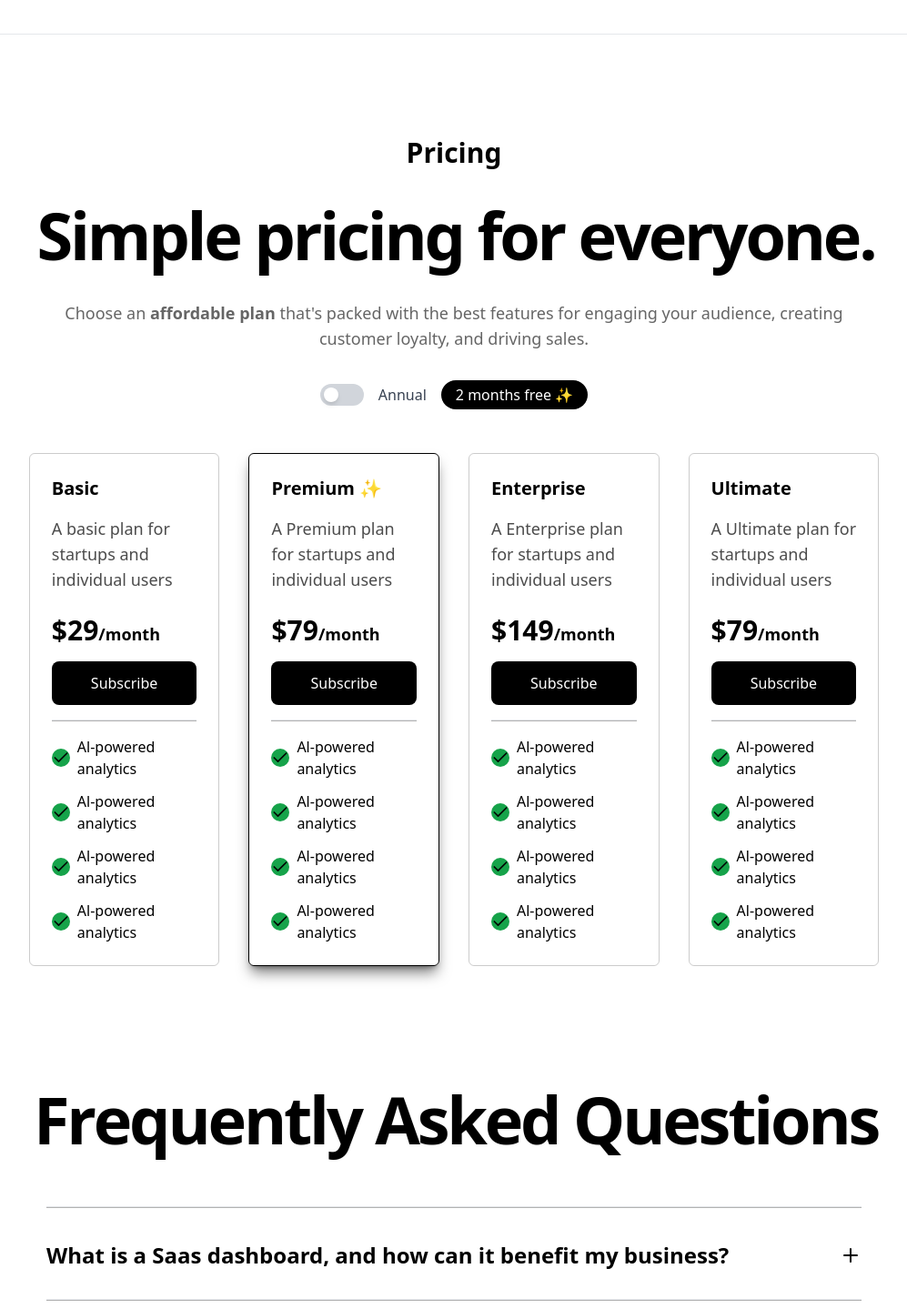
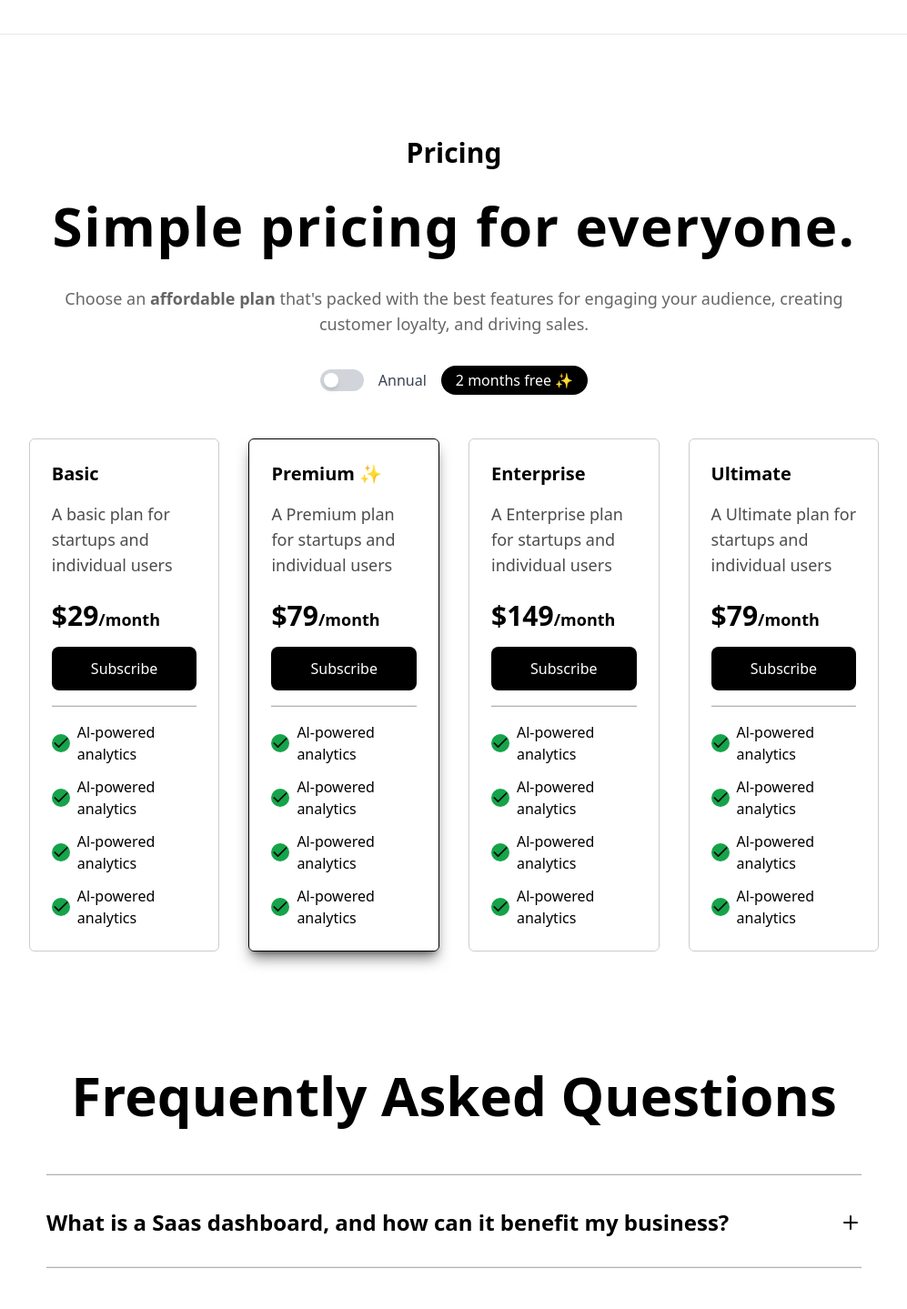
Before and after one commit to Parthakashyap/GITCS-LP, a React (Vite) app: page /hr in a window 1280 px wide. Shown: the part 7475-8914 px from the top of the page at 91% size, without its empty margins (141-1138 px from the left). Built offline with nearby package versions, Linux system fonts and the light colour scheme.

Commit message:
add : removed faq animation

```diff
--- a/src/components/sections/FaqSection.tsx
+++ b/src/components/sections/FaqSection.tsx
@@ -1,6 +1,6 @@
 import { Plus, Minus } from "lucide-react";
 import React, { useState } from "react";
-import GradualSpacing from "../magicui/gradual-spacing";
+
 
 const FaqSection: React.FC = () => {
   const [expandedIndex, setExpandedIndex] = useState<number | null>(null);
@@ -43,11 +43,7 @@ const FaqSection: React.FC = () => {
   return (
     <div className="mb-24">
       <div className="flex flex-col items-center mt-20">
-        <GradualSpacing
-          text="Frequently Asked Questions"
-          className="hidden md:block font-display text-center text-4xl font-bold tracking-[-0.1em]  text-black dark:text-white md:text-7xl md:leading-[5rem]"
-        />
-        <h1 className=" text-3xl md:hidden md:text-5xl font-bold">
+        <h1 className=" text-3xl md:text-6xl font-bold">
           Frequently Asked Questions
         </h1>
       </div>
--- a/src/components/sections/PricingSection.tsx
+++ b/src/components/sections/PricingSection.tsx
@@ -1,6 +1,6 @@
 import { Check } from "lucide-react";
 import React, { useState } from "react";
-import GradualSpacing from "../magicui/gradual-spacing";
+
 
 const PricingSection: React.FC = () => {
   const prices = {
@@ -23,11 +23,7 @@ const PricingSection: React.FC = () => {
   return (
     <div className="flex flex-col w-full p-4 md:p-0 md:gap-8 gap-4 items-center text-center justify-center">
       <h1 className=" md:text-3xl text-lg font-bold">Pricing</h1>
-      <GradualSpacing
-        text="Simple pricing for everyone."
-        className="hidden md:block font-display text-center text-4xl font-bold tracking-[-0.1em]  text-black dark:text-white md:text-7xl md:leading-[5rem]"
-      />
-      <h1 className=" md:text-6xl md:hidden  text-4xl font-bold tracking-wide leading-1 md:h-16">
+      <h1 className=" md:text-6xl   text-4xl font-bold tracking-wide leading-1 md:h-16">
         Simple pricing for everyone.
       </h1>
       <p className="  md:text-lg text-md opacity-60 md:max-w-4xl mt-5 md:mt-0 text-center">
```
